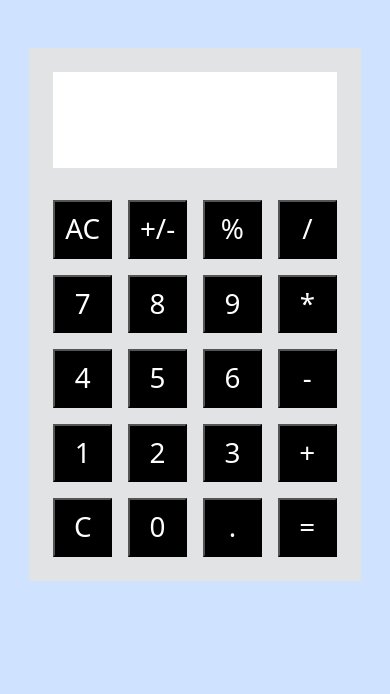
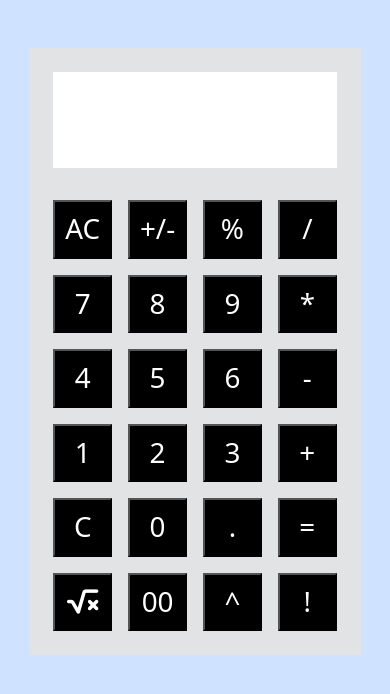
Before and after one commit to Sourav-Dutta1710/calculator, a plain HTML site: page Index.html in a window 390 px wide. Drawn offline with nearby package versions, Linux system fonts and the light colour scheme.

Commit message:
final commit

```diff
--- a/Index.html
+++ b/Index.html
@@ -15,6 +15,10 @@
       integrity="sha384-geWF76RCwLtnZ8qwWowPQNguL3RmwHVBC9FhGdlKrxdiJJigb/j/68SIy3Te4Bkz"
       crossorigin="anonymous"
     ></script>
+    <script
+    src="https://kit.fontawesome.com/6dc7929f7c.js"
+    crossorigin="anonymous"
+  ></script>
     <link
       href="https://cdn.jsdelivr.net/npm/bootstrap@5.3.0/dist/css/bootstrap.min.css"
       rel="stylesheet"
@@ -51,12 +55,18 @@
     <button class="fs-1 bg-black text-white" id="number" value="3" onclick="numbers(3)" >3</button>
     <button class="fs-1 bg-black text-white" value="+" onclick="plus()" >+</button>
   </div>
-  <div class="d-flex justify-content-center gap-3">
+  <div class="d-flex justify-content-center gap-3 my-3">
     <button class="fs-1 bg-black text-white" onclick="backspace()">C</button>
     <button class="fs-1 bg-black text-white" id="number" value="0" onclick="numbers(0)" >0</button>
     <button class="fs-1 bg-black text-white" onclick="decimal()" >.</button>
     <button class="fs-1 bg-black text-white" value="=" onclick="equal()" >=</button>
   </div>
+  <div class="d-flex justify-content-center gap-3">
+    <button class="fs-1 bg-black text-white" onclick="root()"><i class="fa-solid fa-square-root-variable"></i></button>
+    <button class="fs-1 bg-black text-white" id="number" value="00" onclick="doubleZero()" >00</button>
+    <button class="fs-1 bg-black text-white" onclick="power()" >^</button>
+    <button class="fs-1 bg-black text-white" value="=" onclick="factorial()" >!</button>
+  </div>
    </section>
    <script src="./javascript/main.js"></script>
 </body>
--- a/css/style.css
+++ b/css/style.css
@@ -24,7 +24,7 @@ button:hover{
 
 @media(max-width:1024px){
   button{
-    height:10vw;
+    height:8vw;
   }
 }
 
--- a/javascript/main.js
+++ b/javascript/main.js
@@ -9,6 +9,7 @@ let afterDecimal=1;
 let nextOperation=true;
 let roundedNumber;
 let deleteOperator=false;
+let update;
 
 function numbers(inputValue){
     if(check === true)
@@ -186,6 +187,11 @@ function equal(){
             divide();
             break;
         }
+        case "^":
+        {
+            power();
+            break;
+        }
     }
     operation="";
     nextOperation=true;
@@ -248,3 +254,59 @@ function clearAll(){
     temp=0;
     document.getElementById("result").innerHTML = "";
 }
+
+function factorial(){
+   for(i=number-1;i>0;i--)
+   number*=i;
+   document.getElementById("result").innerHTML = number;
+}
+
+function doubleZero(){
+    number*=100;
+    document.getElementById("result").innerHTML = number;
+}
+
+function root(){
+    number = Math.sqrt(number);
+    if(number != number.toFixed(2))
+    {
+        roundedNumber = number.toFixed(2);
+        number = roundedNumber;
+    }
+    document.getElementById("result").innerHTML = number;
+}
+
+function power(){
+    check = true;
+    afterDecimal=1;
+    if(flag)
+    {
+        operation="^";
+        document.getElementById("result").innerHTML +='^';
+        temp=number;
+        number=0
+        flag=!flag;
+        deleteOperator=true;
+    }
+    else
+    {
+        update = temp;
+         if(temp === 0 && number != 0)
+           number = temp;
+        else if(temp != 0)
+           {
+            for(i=0;i<number-1;i++)
+                temp *= update;
+           }
+        number = temp;
+        if(number != number.toFixed(2))
+        {
+            roundedNumber = number.toFixed(2);
+            number = roundedNumber;
+        }
+        document.getElementById("result").innerHTML = number;
+        flag=!flag;
+        if(nextOperation == true)
+          power();
+    }
+}
```
